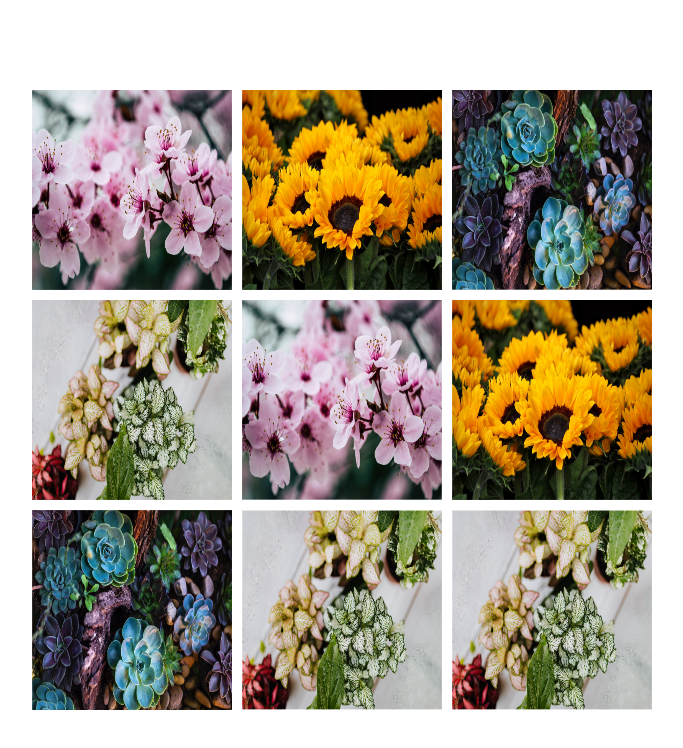
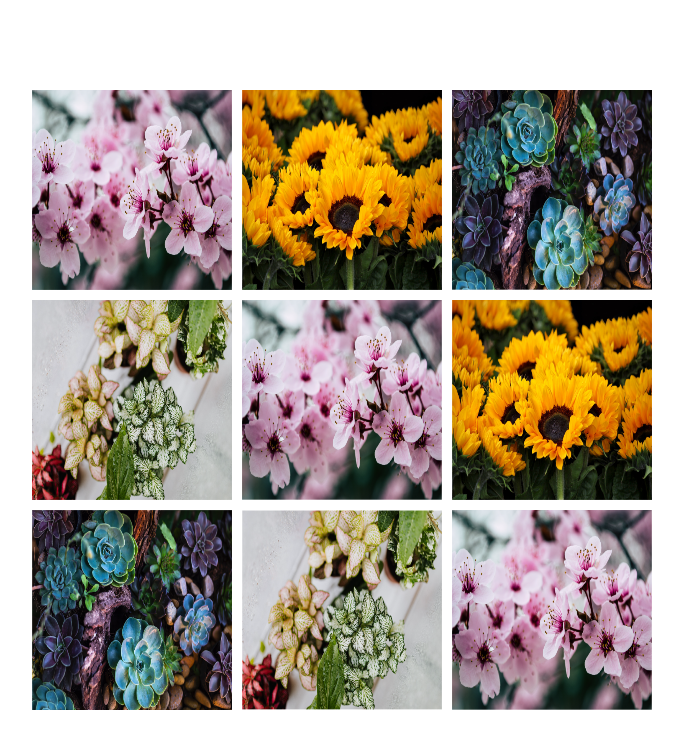
Before and after one commit to shagnprt/JavaScript-Projects, a plain HTML site: page index.html in a window 1280 px wide. Shown: the whole page, without its empty margins (298-981 px from the left). Drawn offline with Linux system fonts and the light colour scheme; files whose address does not match are found by name.

Commit message:
Update index.html

```diff
--- a/index.html
+++ b/index.html
@@ -18,7 +18,7 @@
     <img src="https://github.com/shagnprt/JavaScript-Projects/blob/main/Images/plant2.png">
     <img src="https://github.com/shagnprt/JavaScript-Projects/blob/main/Images/plant3.png">
     <img src="https://github.com/shagnprt/JavaScript-Projects/blob/main/Images/plant5.png">
-    <img src="C:\Users\DELL\OneDrive\Desktop\shagun study\New folder1\HTML-and-CSS-Projects\one_page_website.js\Images\plant5.png">
+    <img src="https://github.com/shagnprt/JavaScript-Projects/blob/main/Images/plant1-small.png">
 
   </div>
 </body>
```
